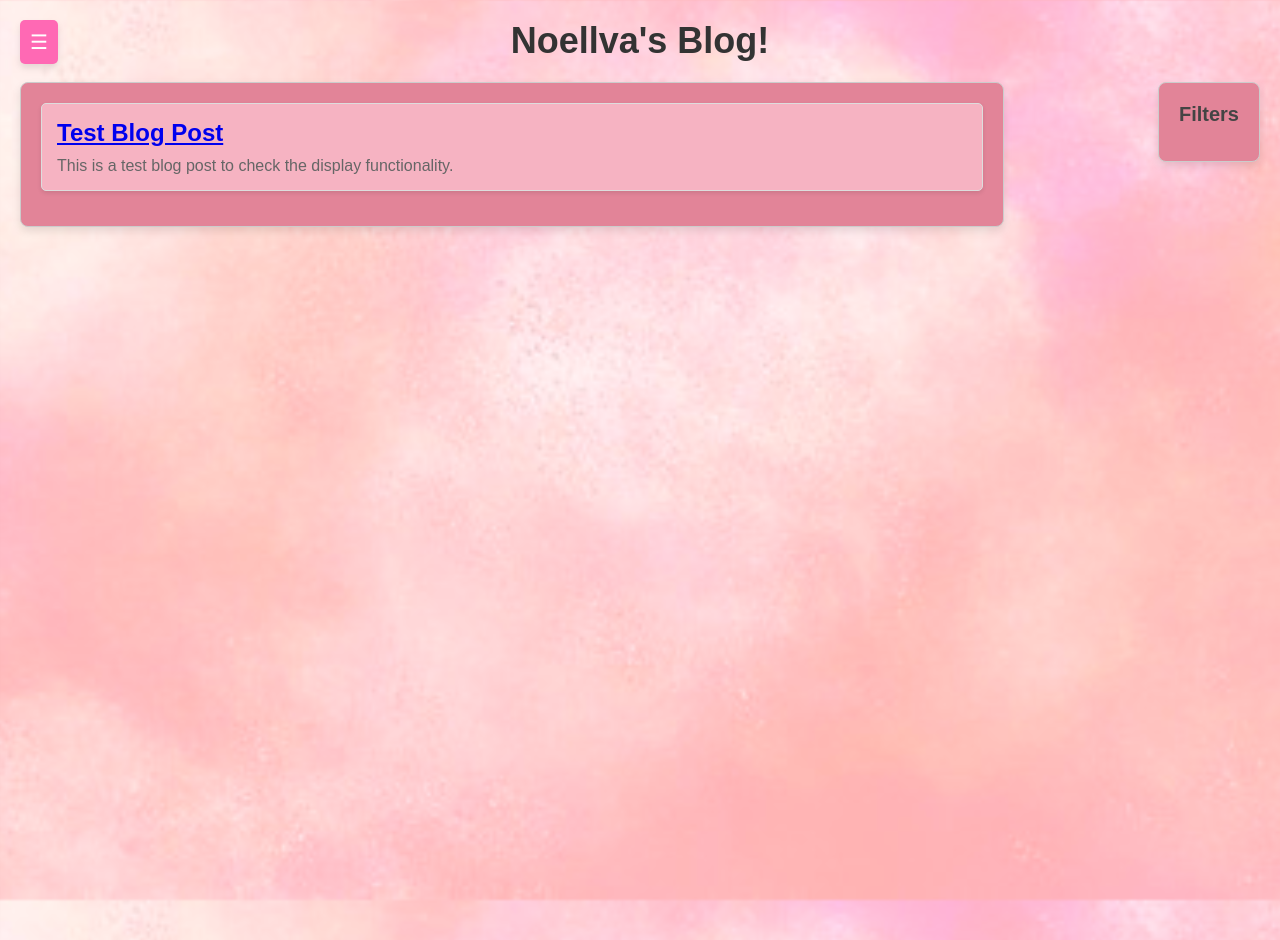
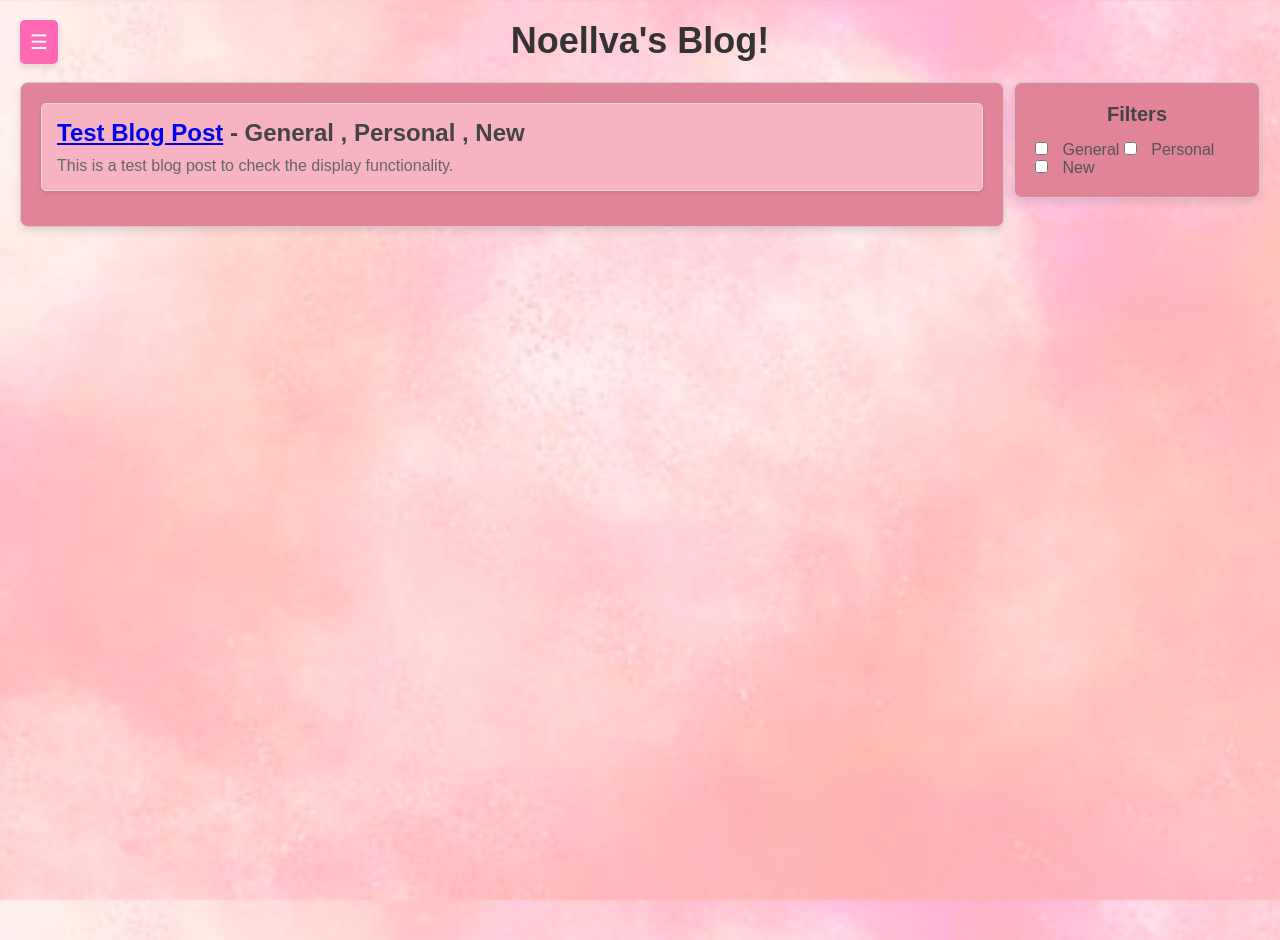
Before and after one commit to NocaToca/nocatoca.github.io, a Jekyll site: the page built from blog.md, in a window 1280 px wide. Built offline with Jekyll 4.4.1, drawn with Linux system fonts in a browser that asks for light colours.

Commit message:
Finishing core blog posts page

```diff
--- a/_config.yml
+++ b/_config.yml
@@ -17,6 +17,15 @@
 twitter_username: jekyllrb
 github_username:  jekyll
 blogtitle: Noellva's Blog!
+categories:
+  - General
+  - Update
+  - New
+  - Personal
+  - Project
+  - Graphics
+  - Game Development
+  - Vascou
 
 # Build settings
 markdown: kramdown
--- a/_posts/2024-11-15-test_post.md
+++ b/_posts/2024-11-15-test_post.md
@@ -3,6 +3,7 @@
 title: "Test Blog Post"
 date: 2024-11-15
 excerpt: "This is a test blog post to check the display functionality."
+categories: [General, Personal, New]
 ---
 
 This is the content of the test blog post. It can be as long as you want. You can include any HTML or markdown formatting here.
--- a/blog.md
+++ b/blog.md
@@ -8,7 +8,13 @@
   {% if site.posts.size > 0 %}
     {% for post in site.posts %}
       <div class="post">
-        <h2><a href="{{ post.url }}">{{ post.title }}</a></h2>
+        <h2><a href="{{ post.url }}">{{ post.title }}</a>
+        -
+        {% for category in post.categories %}
+            {{category}}
+            {% unless forloop.last %}, {% endunless %}
+        {% endfor %}
+        </h2>
         <p>{{ post.excerpt | strip_html }}</p>
       </div>
     {% endfor %}
```
